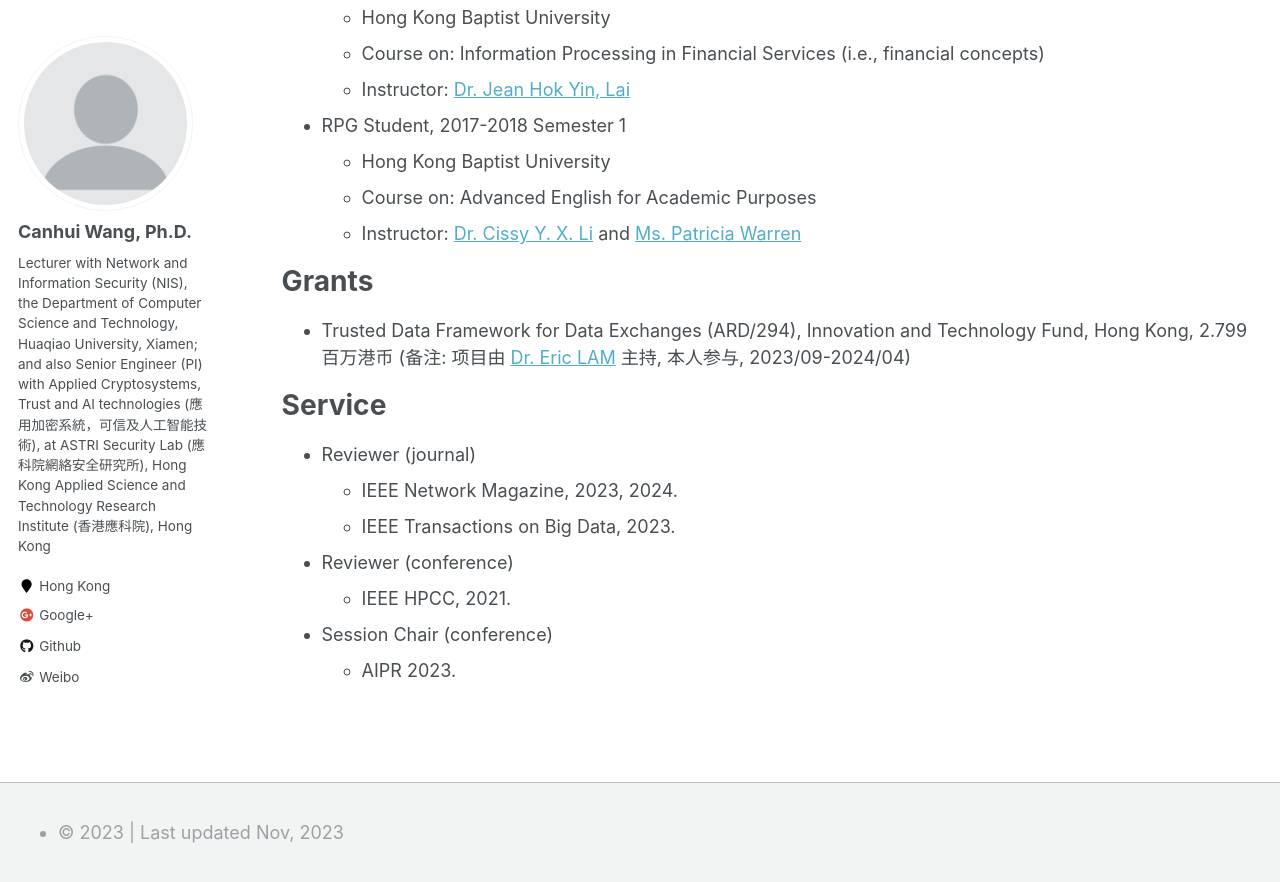
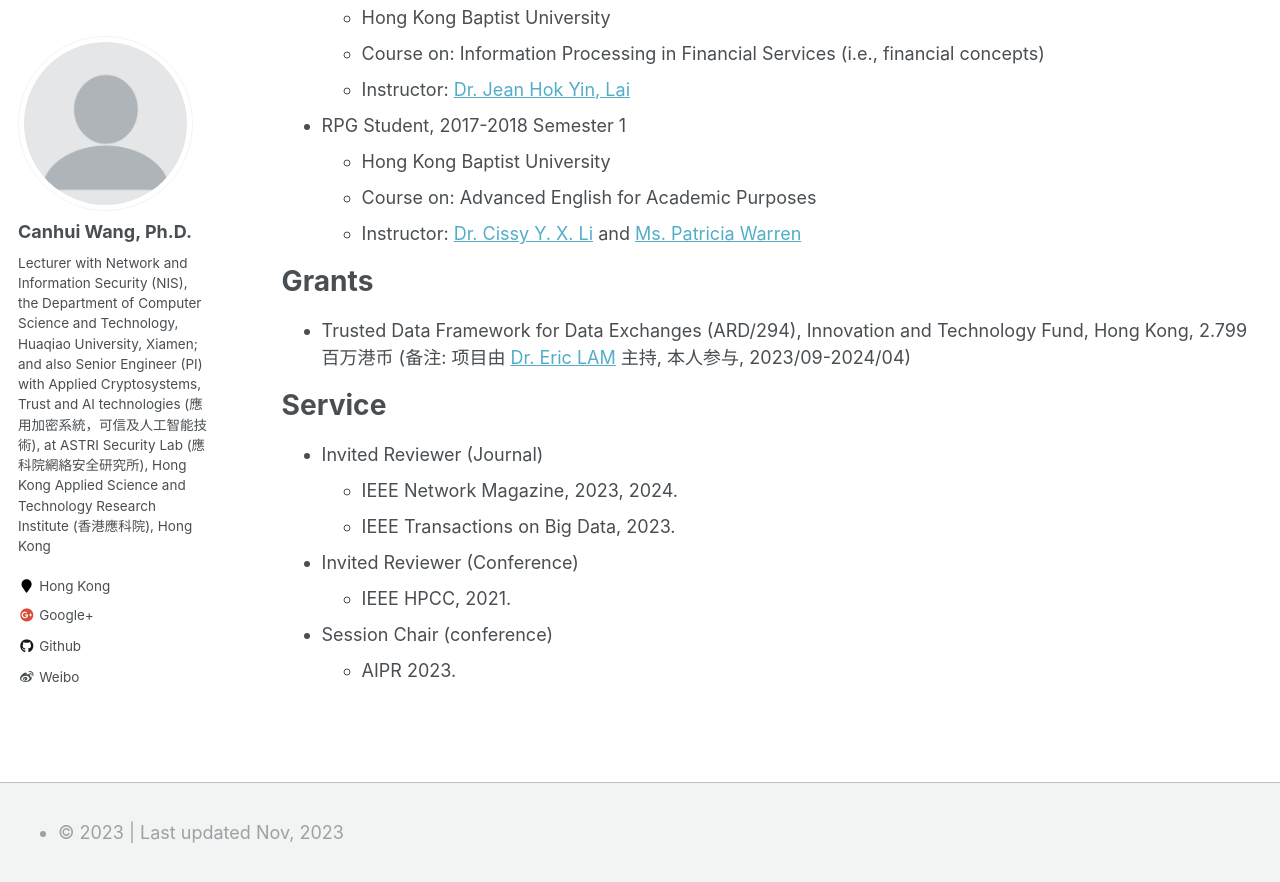
Before and after one commit to Canhui/canhui.github.io, a Jekyll site: the page built from _pages/cv.md, in a window 1280 px wide and 900 px high, scrolled down 3188 px. Shown: the top 882 px of the window. Built offline with Jekyll 4.4.1, drawn with Linux system fonts in a browser that asks for light colours.

Commit message:
Update cv.md

```diff
--- a/_pages/cv.md
+++ b/_pages/cv.md
@@ -146,10 +146,10 @@ Grants
 
 Service
 ======
-* Reviewer (journal)
+* Invited Reviewer (Journal)
   * IEEE Network Magazine, 2023, 2024.
   * IEEE Transactions on Big Data, 2023.
-* Reviewer (conference)
+* Invited Reviewer (Conference)
   * IEEE HPCC, 2021.
 * Session Chair (conference)
   * AIPR 2023.
```
